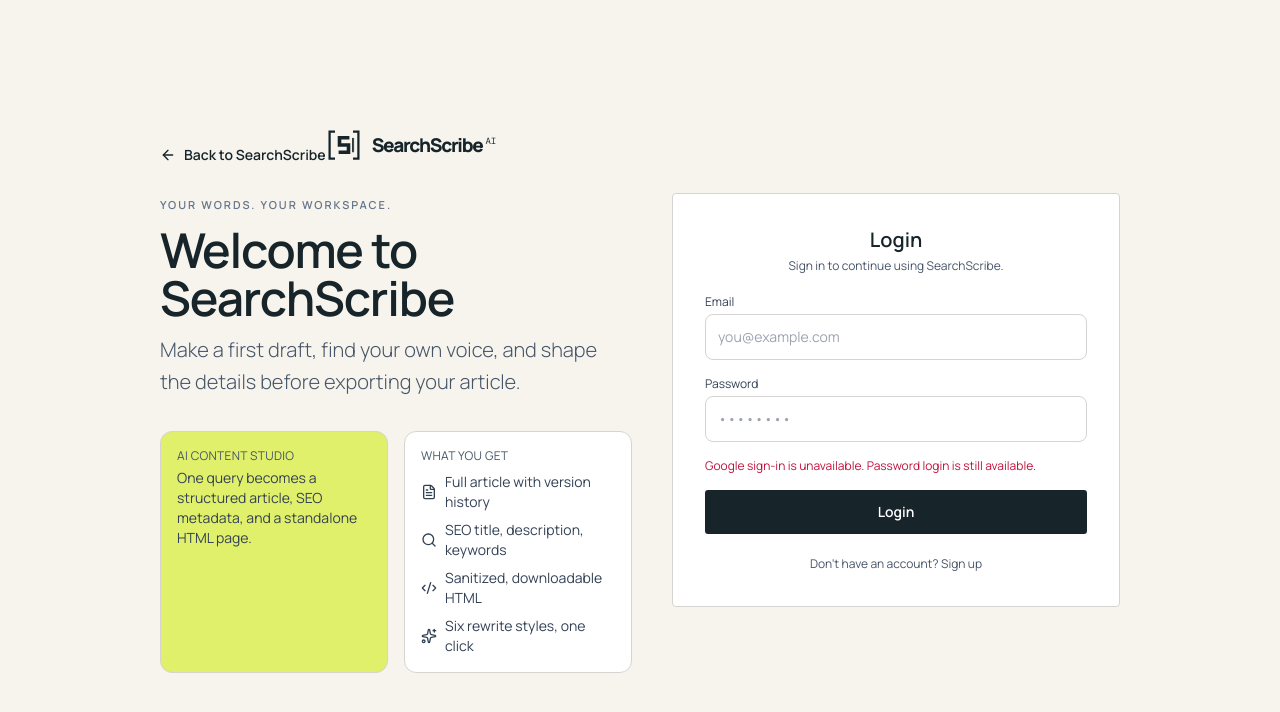
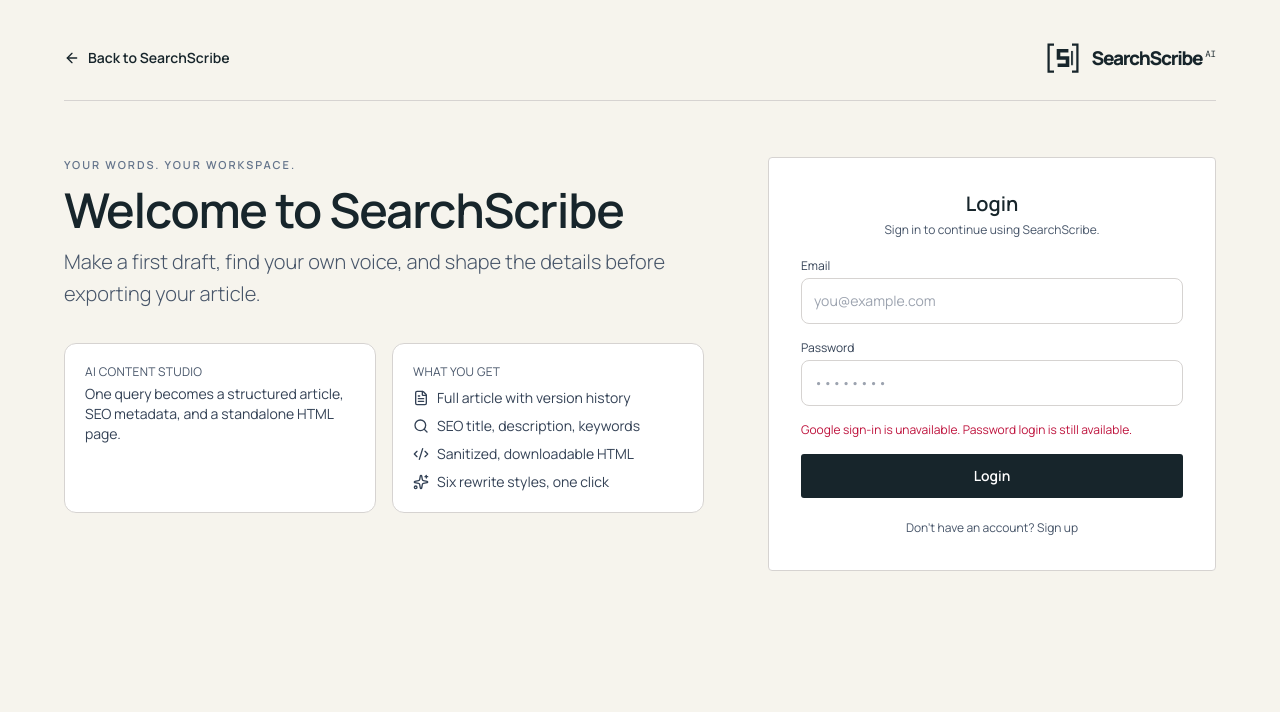
Before and after one commit to abhay-yemekar/SearchScribe_AI_Studio, a Next.js app in the folder frontend/: page /login in a window 1280 px wide. Shown: the top 712 px of the page. Built offline with nearby package versions, Linux system fonts and the light colour scheme; no server answers.

Commit message:
fix: align login page and clarify Google availability (#13)

```diff
--- a/frontend/features/auth/AuthForm.tsx
+++ b/frontend/features/auth/AuthForm.tsx
@@ -75,17 +75,20 @@
     "w-full rounded-lg border border-stone-300 bg-white px-3 py-3 text-sm text-[#17252b] outline-none transition-colors focus:border-[#17252b] focus-visible:ring-2 focus-visible:ring-[#17252b]/20";
 
   return (
-    <div className="login-shell flex min-h-screen items-center justify-center bg-[#f4f5f1] px-4 py-10 text-[#17252b]">
-      <div className="flex w-full max-w-5xl flex-col items-center gap-10 md:flex-row md:px-8">
-        {/* Hero */}
-        <section className="flex-1">
+    <div className="login-shell min-h-screen bg-[#f4f5f1] px-5 py-8 text-[#17252b] sm:px-8 sm:py-10">
+      <div className="mx-auto w-full max-w-6xl">
+        <header className="flex flex-col items-start gap-5 border-b border-stone-300 pb-6 sm:flex-row sm:items-center sm:justify-between">
           <Link
             href="/"
-            className="mb-8 inline-flex items-center gap-2 text-sm font-semibold hover:underline"
+            className="inline-flex items-center gap-2 text-sm font-semibold hover:underline"
           >
             <ArrowLeft aria-hidden className="h-4 w-4" /> Back to SearchScribe
           </Link>
-          <BrandLogo className="mb-7" />
+          <BrandLogo />
+        </header>
+        <div className="grid items-start gap-10 py-10 lg:grid-cols-[minmax(0,1fr)_minmax(0,28rem)] lg:gap-16 lg:py-14">
+          {/* Hero */}
+          <section className="order-2 min-w-0 lg:order-1">
             <p className="mb-3 text-[11px] font-semibold uppercase tracking-[0.18em] text-slate-500">
               Your words. Your workspace.
             </p>
@@ -98,7 +101,7 @@
             </p>
 
             <div className="mt-8 grid grid-cols-1 gap-4 sm:grid-cols-2">
-            <div className="rounded-xl border border-stone-300 bg-[#e0f06b] p-4">
+              <div className="rounded-xl border border-stone-300 bg-white p-5">
                 <p className="mb-1 text-xs uppercase tracking-wide text-slate-600">
                   AI Content Studio
                 </p>
@@ -107,14 +110,14 @@
                   HTML page.
                 </p>
               </div>
-            <div className="rounded-xl border border-stone-300 bg-white p-4">
+              <div className="rounded-xl border border-stone-300 bg-white p-5">
                 <p className="mb-2 text-xs uppercase tracking-wide text-slate-600">
                   What you get
                 </p>
                 <ul className="space-y-2 text-sm text-slate-700">
                   <li className="flex items-center gap-2">
-                  <FileText aria-hidden className="h-4 w-4 shrink-0" /> Full article with
-                  version history
+                    <FileText aria-hidden className="h-4 w-4 shrink-0" /> Full article
+                    with version history
                   </li>
                   <li className="flex items-center gap-2">
                     <Search aria-hidden className="h-4 w-4 shrink-0" /> SEO title,
@@ -134,7 +137,7 @@
           </section>
 
           {/* Auth card */}
-        <section className="w-full max-w-md flex-1">
+          <section className="order-1 mx-auto w-full max-w-md min-w-0 lg:order-2 lg:mx-0">
             <div className="login-panel rounded-xl border border-stone-300 bg-white p-6 md:p-8">
               <h2 className="mb-1 text-center text-xl font-semibold">
                 {isSignup ? "Create account" : "Login"}
@@ -146,6 +149,7 @@
               </p>
 
               <GoogleSignIn
+                showUnavailableMessage
                 onError={setServerError}
                 onCredential={async (credential) => {
                   setServerError(null);
@@ -153,7 +157,11 @@
                   router.push("/dashboard");
                 }}
               />
-            <form onSubmit={form.handleSubmit(onSubmit)} className="space-y-4" noValidate>
+              <form
+                onSubmit={form.handleSubmit(onSubmit)}
+                className="space-y-4"
+                noValidate
+              >
                 {isSignup && (
                   <div>
                     <label htmlFor="name" className="mb-1 block text-xs text-slate-700">
@@ -250,5 +258,6 @@
           </section>
         </div>
       </div>
+    </div>
   );
 }
--- a/frontend/features/auth/GoogleSignIn.tsx
+++ b/frontend/features/auth/GoogleSignIn.tsx
@@ -30,9 +30,11 @@
 export default function GoogleSignIn({
   onCredential,
   onError,
+  showUnavailableMessage = false,
 }: {
   onCredential: (credential: string) => Promise<void>;
   onError: (message: string) => void;
+  showUnavailableMessage?: boolean;
 }) {
   const [challenge, setChallenge] = useState<z.infer<typeof challengeSchema> | null>(
     null,
@@ -100,7 +102,16 @@
   useEffect(() => {
     if (sdkReady) render();
   }, [sdkReady, render]);
-  if (!challenge?.enabled) return null;
+  if (!challenge?.enabled) {
+    return challenge?.enabled === false && showUnavailableMessage ? (
+      <p
+        role="status"
+        className="my-4 text-center text-xs leading-relaxed text-slate-600"
+      >
+        Google sign-in is unavailable on this instance. Continue with email and password.
+      </p>
+    ) : null;
+  }
   return (
     <div className="my-4 flex flex-col items-center gap-2">
       <Script
```
Also changed, not shown: 2 other files (tests, documents, lock files or other folders). Lines whose indentation alone changed are shown as unchanged.
